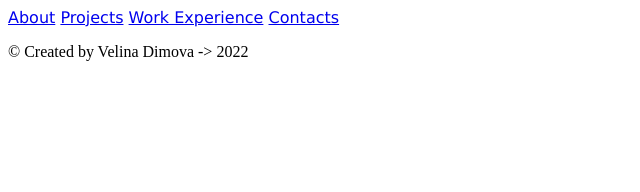
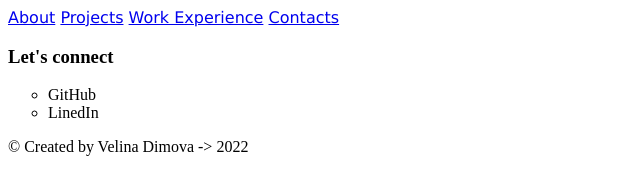
Before and after one commit to VellyD/WebPortfolio-VD, a plain HTML site: page index.html in a window 1280 px wide. Shown: the whole page, without its empty margins (0-640 px from the left). Drawn offline with Linux system fonts and the light colour scheme.

Commit message:
adding some icons for the contacts

```diff
--- a/index.html
+++ b/index.html
@@ -18,7 +18,21 @@
       </nav>
     </header>
 
-    <main></main>
+    <main>
+      <section id="contacts">
+        <h3>Let's connect</h3>
+
+        <div>
+          <ul type="circle">
+            <li>
+              <i class="fa-brands fa-github"></i>
+              GitHub
+            </li>
+            <li><i class="fa-brands fa-linkedin"></i>LinedIn</li>
+          </ul>
+        </div>
+      </section>
+    </main>
 
     <footer>
       <p>&copy; Created by Velina Dimova -> 2022</p>
```
